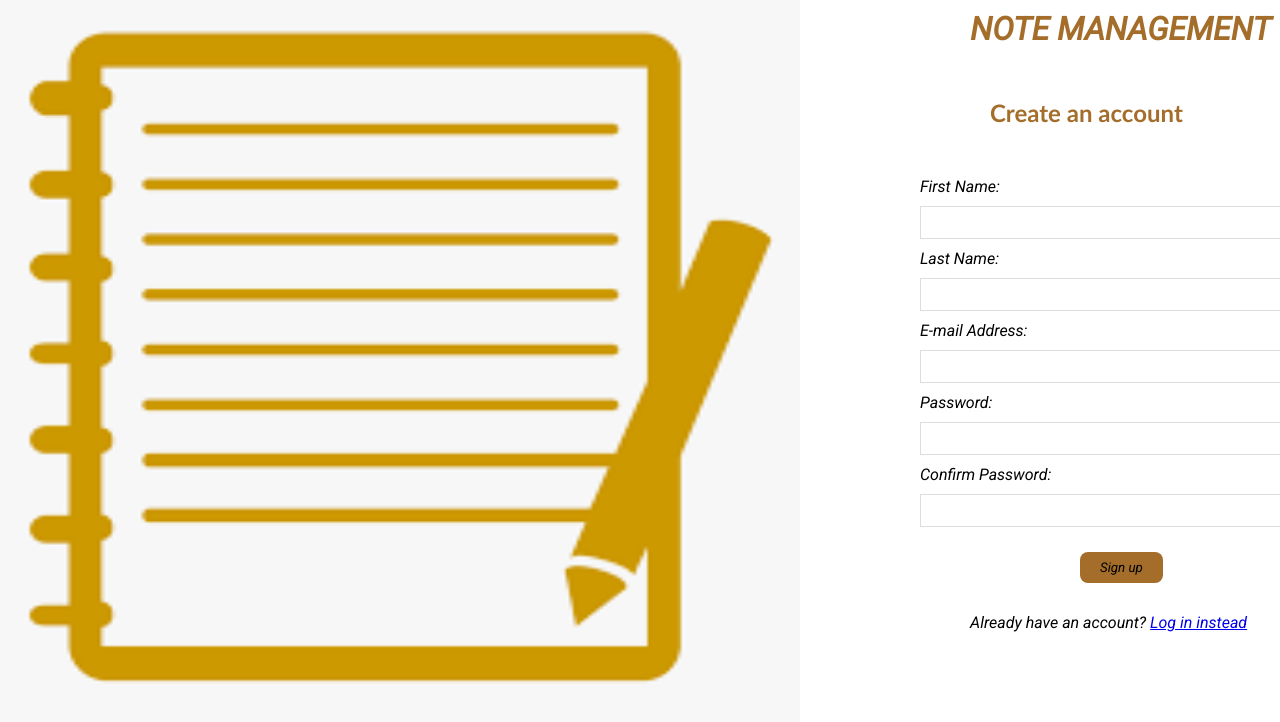
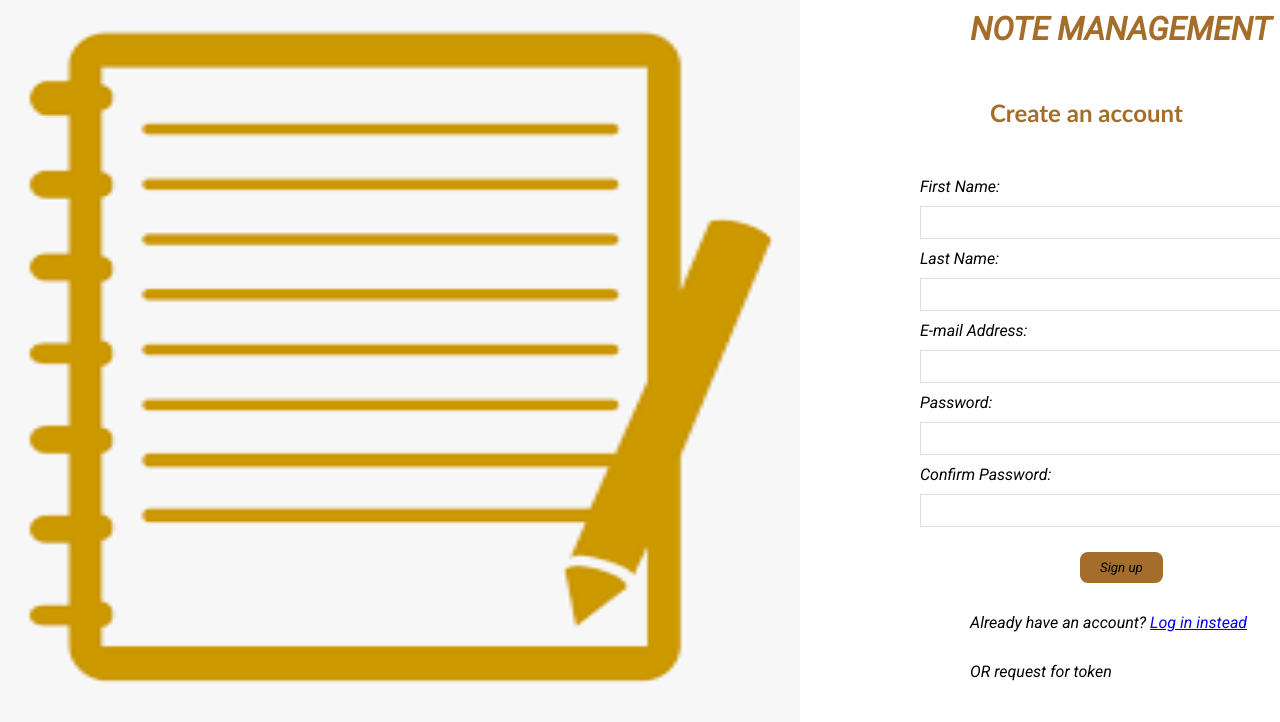
Before and after one commit to oladejomubarak/Note-Management-app-frontend, a React (Create React App) app: page /register in a window 1280 px wide. Shown: the top 722 px of the page. Built offline with nearby package versions, Linux system fonts and the light colour scheme.

Commit message:
calling registration api

```diff
--- a/src/Register.js
+++ b/src/Register.js
@@ -92,6 +92,7 @@ const Register = () => {
             <p>
               Already have an account? <Link to="/">Log in instead</Link>
             </p>
+            <p>OR request for token <Link to="/verify-token"></Link></p>
           </form>
         </div>
       </div>
```
